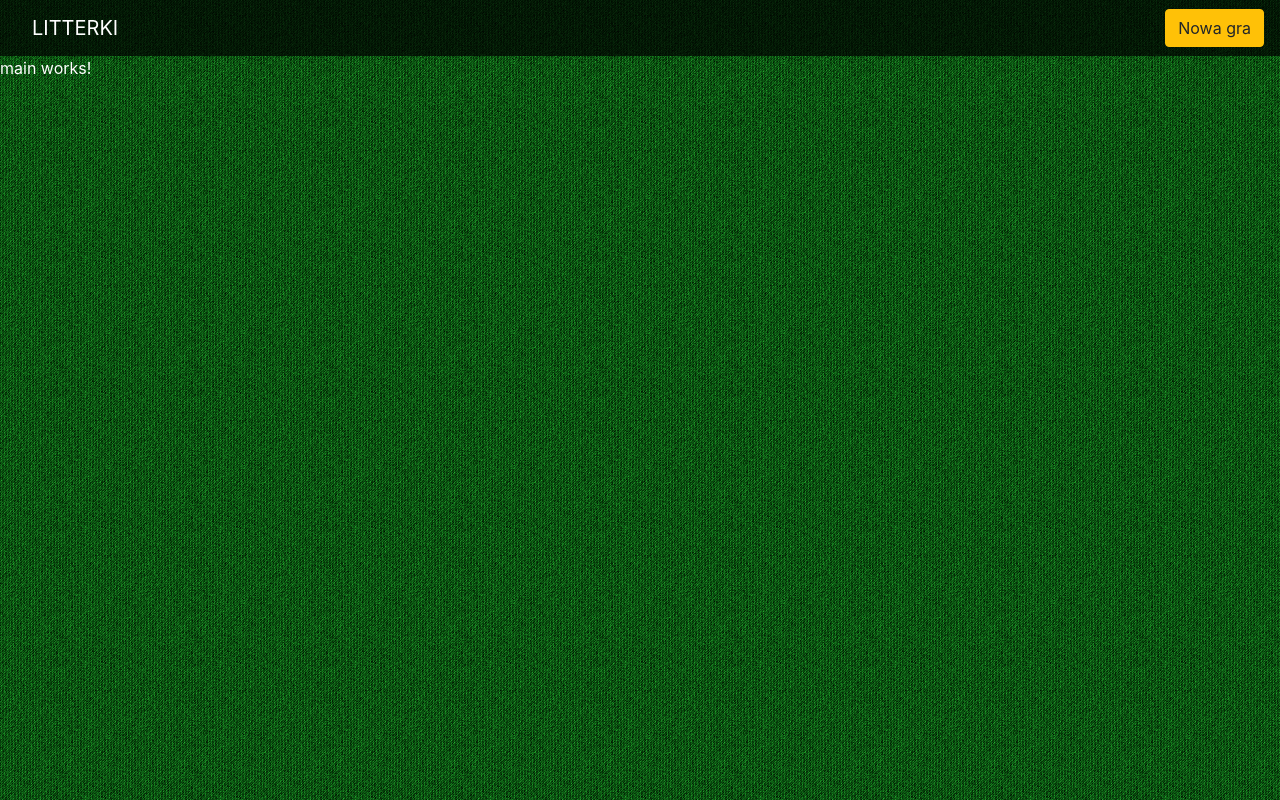
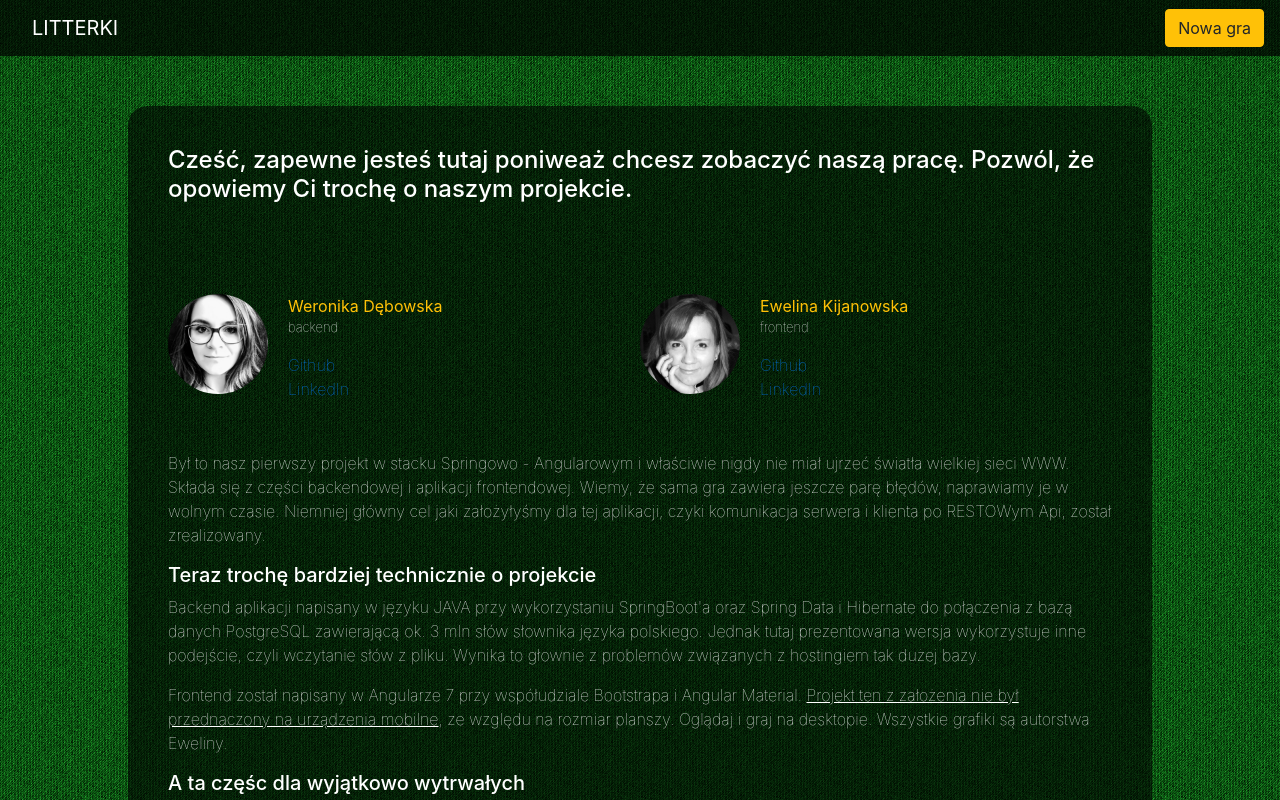
Before and after one commit to EwelinaKi/ScrabbleFrontend, an Angular app: page / in a window 1280 px wide. Shown: the top 800 px of the page. Built offline with nearby package versions, Linux system fonts and the light colour scheme.

Commit message:
main component view

```diff
--- a/src/app/main/main.component.css
+++ b/src/app/main/main.component.css
@@ -1,3 +1,55 @@
-p {
+.main {
+  width: 80vw;
+  min-width: 800px;
+  height: auto;
+  margin: 50px auto;
+  background-color: rgba(0, 0, 0, .6);
+  border-radius: 20px;
+  padding: 40px;
+
   color: white;
+  font-weight: lighter;
 }
+
+h4 {
+  margin-bottom: 40px;
+}
+
+.underline {
+  text-decoration: underline;
+}
+
+.authorImg {
+  width: 100px;
+  border-radius: 50%;
+}
+
+.authors, .authorCard {
+  display: flex;
+  flex-direction: row;
+  flex-wrap: nowrap;
+}
+
+.authorCard {
+  width: 50%;
+  margin-bottom: 50px;
+  margin-top: 50px;
+}
+
+.infos {
+  padding-left: 20px;
+}
+
+.name {
+  color: var(--warning);
+  font-weight: bolder;
+  margin-bottom: 0;
+}
+
+.role {
+  font-size: small;
+}
+
+.infos a {
+  font-size: medium;
+}
--- a/src/app/main/main.component.html
+++ b/src/app/main/main.component.html
@@ -1,3 +1,37 @@
-<p>
-  main works!
-</p>
+<div class="main">
+  <h4>Cześć, zapewne jesteś tutaj poniweaż chcesz zobaczyć naszą pracę. Pozwól, że opowiemy Ci trochę o naszym projekcie.</h4>
+  <div class="authors">
+    <div class="authorCard">
+      <div>
+        <img src="../../assets/img/authors/wd.jpg" class="authorImg" alt="Weronika Dębowska"/>
+      </div>
+      <div  class="infos">
+        <p class="name">Weronika Dębowska</p>
+        <p class="role">backend</p>
+        <a href="https://github.com/WeronikaDebowska" rel="nofollow" target="_blank">Github</a><br/>
+        <a href="https://www.linkedin.com/in/weronika-debowska/" rel="nofollow" target="_blank">LinkedIn</a>
+      </div>
+    </div>
+    <div class="authorCard">
+      <div>
+        <img src="../../assets/img/authors/ek.jpg" class="authorImg" alt="Ewelina Kijanowska"/>
+      </div>
+      <div class="infos">
+        <p class="name">Ewelina Kijanowska</p>
+        <p class="role">frontend</p>
+        <a href="https://github.com/EwelinaKi" rel="nofollow" target="_blank">Github</a><br/>
+        <a href="https://www.linkedin.com/in/ewelinakijanowska/" rel="nofollow" target="_blank">LinkedIn</a>
+      </div>
+    </div>
+  </div>
+  <p>Był to nasz pierwszy projekt w stacku Springowo - Angularowym i właściwie nigdy nie miał ujrzeć światła wielkiej sieci WWW. Składa się z części backendowej i aplikacji frontendowej. Wiemy, że sama gra zawiera jeszcze parę błędów, naprawiamy je w wolnym czasie. Niemniej główny cel jaki założyłyśmy dla tej aplikacji, czyki komunikacja serwera i klienta po RESTOWym Api, został zrealizowany.</p>
+  <h5>Teraz trochę bardziej technicznie o projekcie</h5>
+  <p>Backend aplikacji napisany w języku JAVA przy wykorzystaniu SpringBoot'a oraz Spring Data i Hibernate do połączenia z bazą danych PostgreSQL zawierającą ok. 3 mln słów słownika języka polskiego. Jednak tutaj prezentowana wersja wykorzystuje inne podejście, czyli wczytanie słów z pliku. Wynika to głownie z problemów związanych z hostingiem tak dużej bazy.</p>
+  <p>Frontend został napisany w Angularze 7 przy współudziale Bootstrapa i Angular Material. <span class="underline">Projekt ten z założenia nie był przednaczony na urządzenia mobilne</span>, ze względu na rozmiar planszy. Oglądaj i graj na desktopie. Wszystkie grafiki są autorstwa Eweliny.</p>
+  <h5>A ta częśc dla wyjątkowo wytrwałych</h5>
+  <p>Komunikacja aplikacji frontendowej i backendowej odbywa się z użyciem usług zaprojektowanych zgodnie z założeniami RESTful API.
+    W aplikacji backendowej po każdej kolejce analizowane są wszystkie zapisane pola na planszy w celu walidacji ruchu gracza. Dane te zostają odczytane z ciała zapytania HTTP wysłanego przez aplikację kliencką.
+    Najpierw następuje wykrycie wszystkich nowo położonych literek oraz sprawdzenie, czy tworzą one jedną pionową lub poziomą linię. Następnie wykrywane są wszystkie nowo powstałe ciągi znaków (zarówno w linii nowo położonych literek jak i w kierunku do niej prostopadłym). Takiego zabezpieczenia brakuje jeszcze w części frontendowej. Po ich wykryciu następuje sprawdzenie, czy utworzone ciągi tworzą wyrazy znajdujące się w bazie. Jeśli tak, następuje naliczenie punktów za wszystkie ułożone słowa zgodnie z zasadami oryginalnej gry, czyli uwzględniając premie literowe i słowne, dwu- i trzykrotne w zależności od umiejscowienia na planszy nowo położonych literek. W przypadku, gdy choć jeden z ułożonych ciągów nie znajduje się w bazie, punkty nie są naliczane.
+    Informacja o poprawności ruchu oraz liczba zdobytych przez gracza punktów i całkowita liczba punktów zdobytych do tej pory są wysyłane w odpowiedzi na zapytanie aplikacji klienckiej.
+  </p>
+</div>
```
Also changed, not shown: src/assets/img/authors/ek.jpg (added), src/assets/img/authors/wd.jpg (added).
